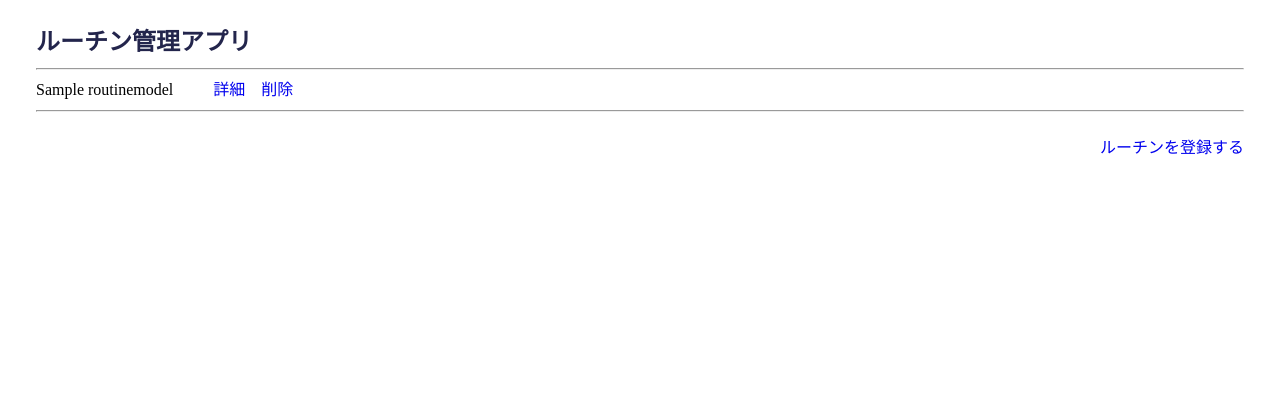
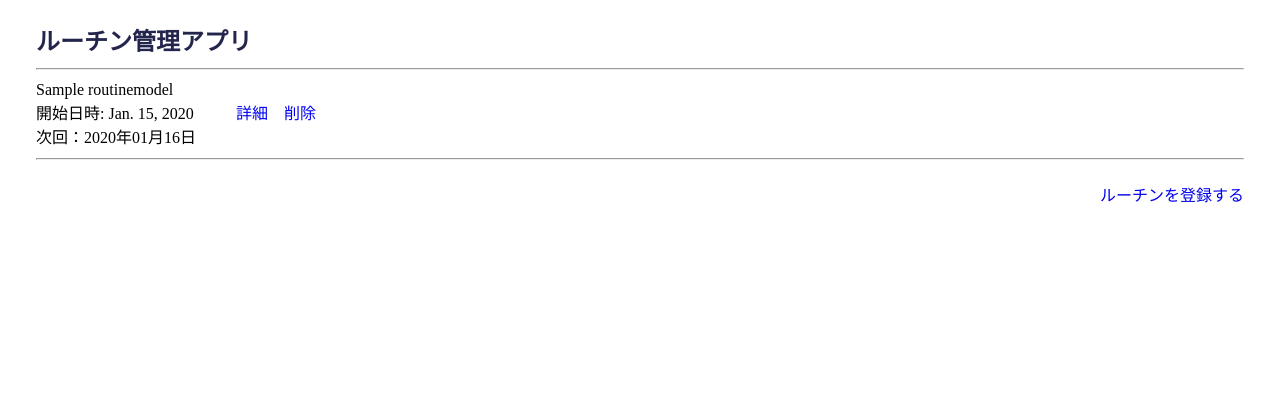
Before and after one commit to Kota-704/routine_project, a Django app: page /reminder/page/ in a window 1280 px wide. Shown: the top 420 px of the page. Run offline with Django 5.2, Linux system fonts and the light colour scheme; tables that the repository leaves empty hold one stand-in row (values such as "Sample post").

Commit message:
✨ 次回日時を表示

```diff
--- a/routine_project/reminder/forms.py
+++ b/routine_project/reminder/forms.py
@@ -4,4 +4,4 @@ from reminder.models import routineModel
 class PageForm(ModelForm):
   class Meta:
     model = routineModel
-    fields = ["title", "period", "url", "notice_text" ]
+    fields = ["title", "period", "start_date", "url", "notice_text" ]
--- a/routine_project/reminder/models.py
+++ b/routine_project/reminder/models.py
@@ -1,10 +1,12 @@
 from django.db import models
 from django.core.validators import MinValueValidator
+from datetime import date
 
 class routineModel(models.Model):
  id=models.AutoField(primary_key=True, verbose_name='ID')
  title=models.CharField(max_length=100, verbose_name='タイトル')
  period=models.IntegerField(null=True, blank=True, validators=[MinValueValidator(1)], help_text='例：7 = 毎週、30 = 毎月', verbose_name='周期')
+ start_date=models.DateField(verbose_name='開始日時', default=date.today)
  create_at=models.TimeField(auto_now_add=True, verbose_name='作成日時')
  url=models.URLField(null=True, blank=True, verbose_name='URL')
  notice_text=models.TextField(max_length=400, verbose_name='通知内容')
--- a/routine_project/reminder/templates/reminder/page_delete.html
+++ b/routine_project/reminder/templates/reminder/page_delete.html
@@ -9,6 +9,7 @@
 <p>{{ page.created_at }}</p>
 <h3>{{ page.title }}</h3>
 <p>周期：{{ page.period }}日</p>
+<p>開始日時: {{ page.start_date }}</p>
 <a href="{{ page.url }}">予約URL</a>
 <p>{{ page.notice_text }}</p>
 {% endblock %}
--- a/routine_project/reminder/templates/reminder/page_detail.html
+++ b/routine_project/reminder/templates/reminder/page_detail.html
@@ -4,7 +4,9 @@
 
 <p>{{ page.created_at }}</p>
 <p>周期：{{ page.period }}日</p>
+<p>開始日時: {{ page.start_date }}</p>
 <a href="{{ page.url }}">予約URL</a>
+<p>通知内容：</p>
 <p>{{ page.notice_text|safe }}</p>
 <a href="{% url 'reminder:page_update' page.id %}">変更</a>
 <a href="{% url 'reminder:page_list' %}">戻る</a>
--- a/routine_project/reminder/templates/reminder/page_list.html
+++ b/routine_project/reminder/templates/reminder/page_list.html
@@ -1,14 +1,19 @@
 {% extends "base/reminder_base.html" %} {% block body %}
 
 <p>{{ datetime_now }}</p>
-{% for routineModel in page_list %}
 <hr />
+{% for item in page_list %}
+
 <div class="flex routine_list_layout">
-  <p>{{ routineModel.title }}</p>
-  <a href="{% url 'reminder:page_detail' routineModel.id %}" class="detail_link"
+  <div class="routine_list">
+    <p>{{ item.page.title }}</p>
+    <p>開始日時: {{ item.page.start_date }}</p>
+    <p>次回：{{ item.next_date }}</p>
+  </div>
+  <a href="{% url 'reminder:page_detail' item.page.id %}" class="detail_link"
     >詳細</a
   >
-  <a href="{% url 'reminder:page_delete' routineModel.id %}">削除</a>
+  <a href="{% url 'reminder:page_delete' item.page.id %}">削除</a>
 </div>
 <hr />
 {% empty %}
--- /dev/null
+++ b/routine_project/reminder/utils.py
@@ -0,0 +1,14 @@
+from datetime import date, timedelta
+
+def get_next_date(start_date:date, period: int | None) -> date | None:
+  today = date.today()
+  if period is None:
+    return start_date if start_date >= today else None
+
+  current = start_date
+  while current < today:
+    current += timedelta(days=period)
+    return current
+
+def get_days_left(next_date: date) -> int:
+  return (next_date - date.today()).days
--- a/routine_project/reminder/views.py
+++ b/routine_project/reminder/views.py
@@ -4,6 +4,7 @@ from datetime import datetime
 from zoneinfo import ZoneInfo
 from reminder.forms import PageForm
 from reminder.models import routineModel
+from .utils import get_next_date, get_days_left
 
 
 
@@ -29,7 +30,19 @@ class PageCreateView(View):
 class PageListView(View):
   def get(self, request):
     page_list = routineModel.objects.order_by('-create_at')
-    return render(request, "reminder/page_list.html", {"page_list": page_list} )
+    enriched = []
+    for page in page_list:
+      next_date = get_next_date(page.start_date, page.period)
+      if next_date:
+        next_date_str = next_date.strftime("%Y年%m月%d日")
+      else:
+        next_date_str = "未定"
+
+      enriched.append({
+        "page": page,
+        "next_date": next_date_str
+      })
+    return render(request, "reminder/page_list.html", {"page_list": enriched})
 
 class PageDeleteView(View):
   def get(self, request, id):
--- a/routine_project/static/css/style.css
+++ b/routine_project/static/css/style.css
@@ -134,6 +134,10 @@ textarea {
   margin-top: 24px;
 }
 
+.routine_list_layout {
+  align-items: center;
+}
+
 .routine_link {
   display: block;
   width: fit-content;
--- a/routine_project/theme/static_src/scss/style.scss
+++ b/routine_project/theme/static_src/scss/style.scss
@@ -138,6 +138,10 @@ textarea {
   margin-top: 24px;
 }
 
+.routine_list_layout {
+  align-items: center;
+}
+
 .routine_link {
   display: block;
   width: fit-content;
```
Also changed, not shown: routine_project/reminder/migrations/0002_routinemodel_start_date.py (added), 1 other file.
